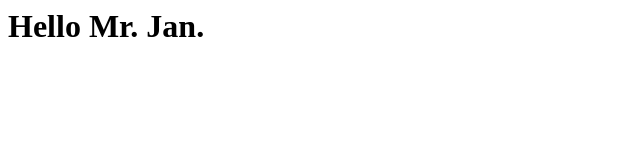
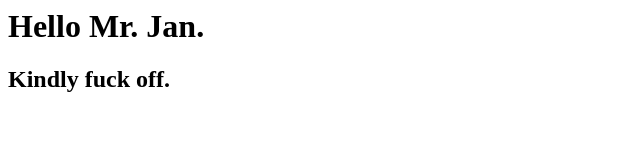
Before and after one commit to HallwayUB/HallwayUB.github.io, a plain HTML site: page index.html in a window 1280 px wide. Shown: the whole page, without its empty margins (0-640 px from the left). Drawn offline with Linux system fonts and the light colour scheme.

Commit message:
Update index.html

```diff
--- a/index.html
+++ b/index.html
@@ -1 +1,2 @@
 <h1>Hello Mr. Jan. </h1>
+<h2>Kindly fuck off.</h2>
```
